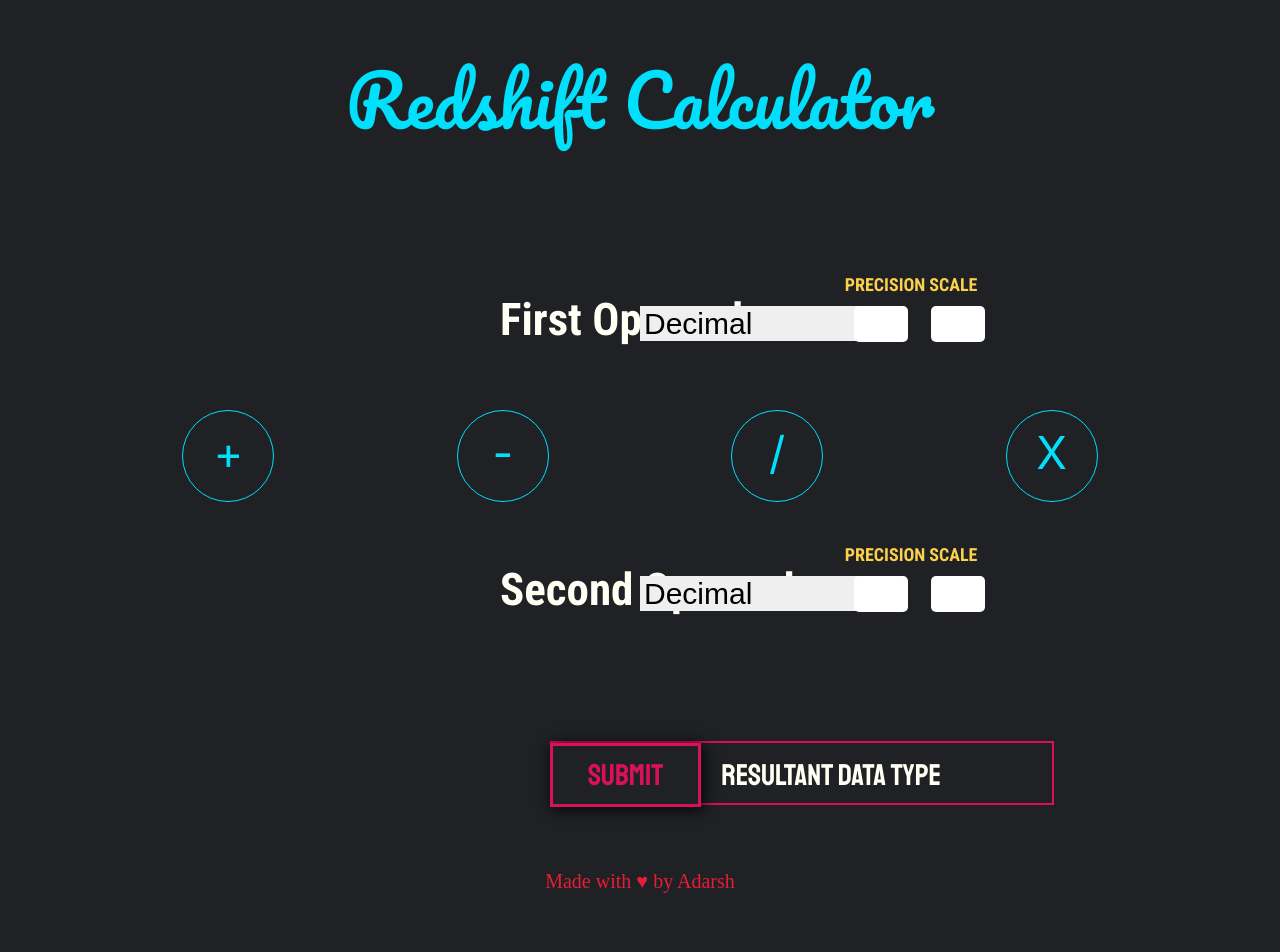
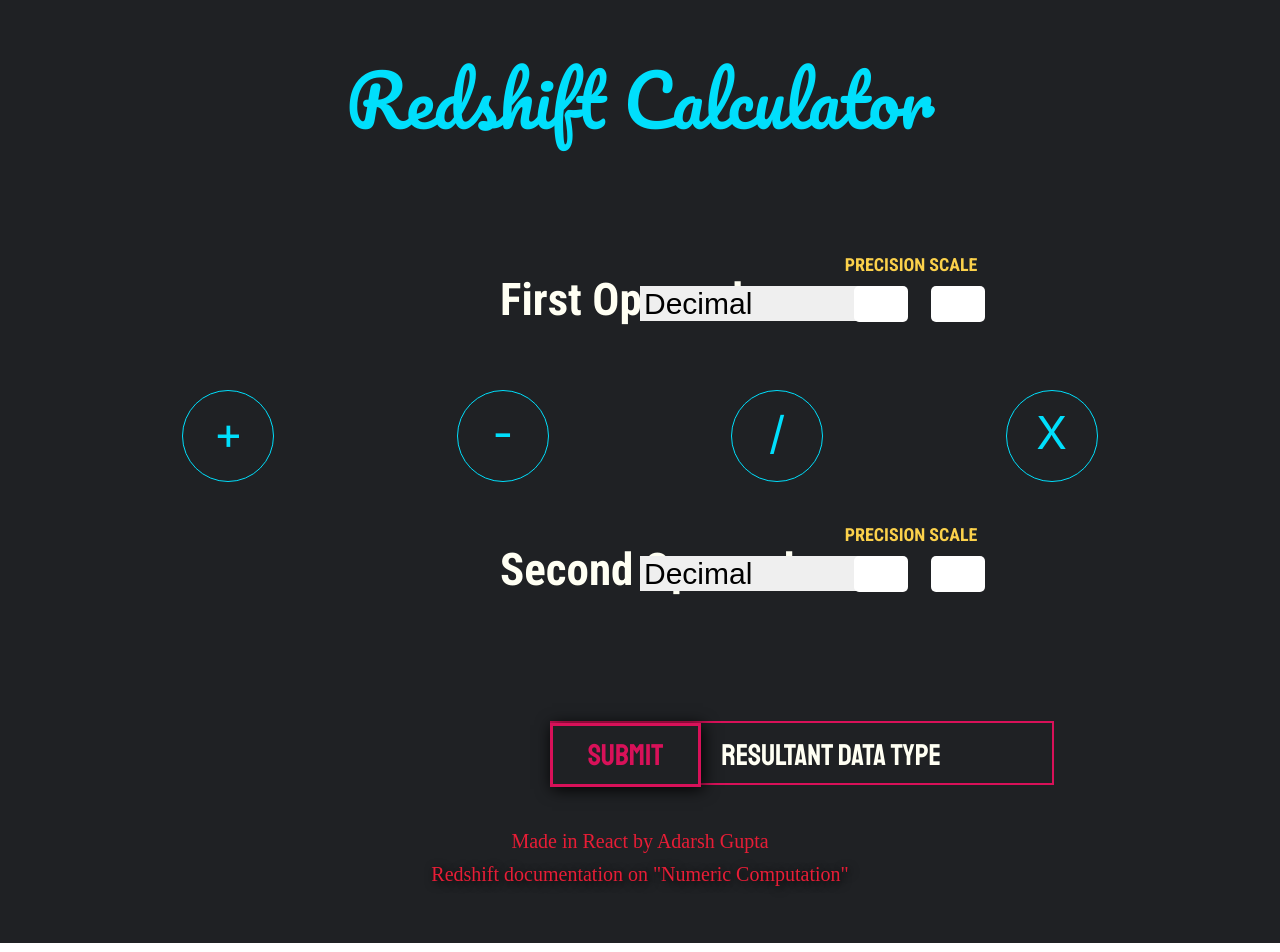
Before and after one commit to AdarshGupta/Redshift-calc, a React (Create React App) app: page / in a window 1280 px wide. Shown: the top 952 px of the page. Built offline with nearby package versions, Linux system fonts and the light colour scheme; a web font is replaced by a local one.

Commit message:
Fix footer text

```diff
--- a/public/index.html
+++ b/public/index.html
@@ -24,7 +24,7 @@
       work correctly both with client-side routing and a non-root public URL.
       Learn how to configure a non-root public URL by running `npm run build`.
     -->
-    <title>React App</title>
+    <title>Redshift Calculator</title>
     <link href="https://fonts.googleapis.com/css?family=Roboto+Condensed:700|Staatliches|Pacifico|Yeon+Sung&display=swap" rel="stylesheet">
   </head>
   <body>
--- a/src/App.css
+++ b/src/App.css
@@ -3,7 +3,7 @@
   background-color: #1F2124;
   border-width: 10px;
   padding-top: 3%;
-  padding-bottom: 5%;
+  padding-bottom: 4%;
   color: #FFFFF3;
 }
 
@@ -13,7 +13,7 @@
 
 .App-header {
   color: #00dffc;
-  margin-bottom: 100px;
+  margin-bottom: 80px;
   text-align: center;
   font-size: 70px;
   font-family: 'Pacifico', cursive;
@@ -184,6 +184,21 @@
   margin-bottom: 5px;
   text-align: center;
   font-size: 20px;
-  margin-top: 65px;
+  margin-top: 45px;
   font-family: 'Yeon Sung', cursive;
 }
+
+.footer a:link, a:visited {
+  color: #E71D36;
+  text-decoration: none;
+}
+
+.footer a:hover, a:active {
+  color: white;
+}
+
+.reference {
+  display: inline-block;
+  margin-top: 10px;
+  text-shadow: 2px 2px 10px black;
+}
--- a/src/App.js
+++ b/src/App.js
@@ -241,7 +241,11 @@
               <div className="resultant-datatype">{this.state.resultant_datatype.toUpperCase()}</div>
             </div>
 
-            <div className="footer">Made with &hearts; by Adarsh</div>
+            <div className="footer">
+              <a href="https://github.com/AdarshGupta/Redshift-calc">Made in React</a> by Adarsh Gupta
+              <br/>
+              <a href="https://docs.aws.amazon.com/redshift/latest/dg/r_numeric_computations201.html" className="reference">Redshift documentation on "Numeric Computation"</a>
+            </div>
           </form>
         </div>
       </div>
```
